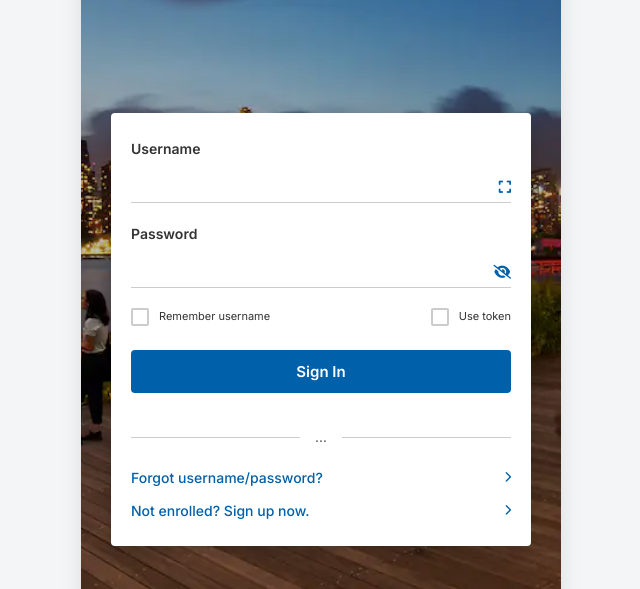
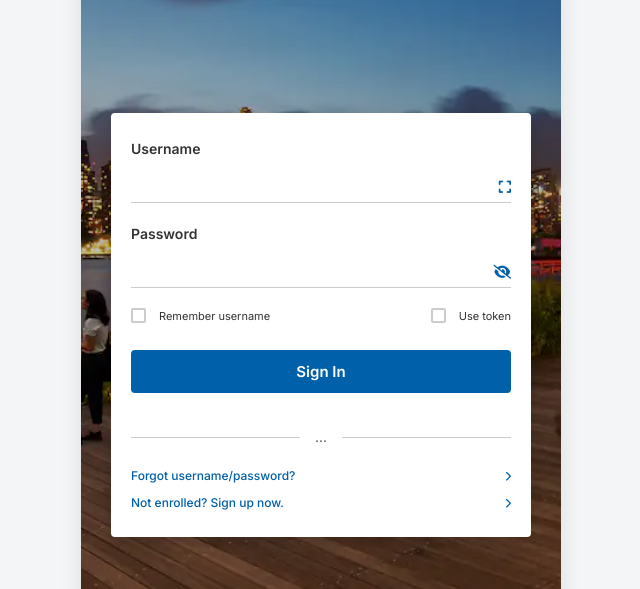
Before and after one commit to justinjayjay/chase, a plain HTML site: page login.html in a window 1280 px wide. Shown: the part 127-716 px from the top of the page, without its empty margins (319-959 px from the left). Drawn offline with Linux system fonts and the light colour scheme; files that its build step writes are made by us from their sources.

Commit message:
Update login.css

```diff
--- a/login.css
+++ b/login.css
@@ -183,8 +183,8 @@ body {
     position: absolute;
     top: 0;
     left: 0;
-    height: 18px;
-    width: 18px;
+    height: 15px;
+    width: 15px;
     background-color: transparent;
     border: 2px solid var(--border-color);
     border-radius: 2px;
@@ -277,13 +277,13 @@ body {
     margin-top: 20px;
     display: flex;
     flex-direction: column;
-    gap: 12px;
+    gap: 9px;
 }
 
 .card-link {
     color: var(--chase-blue);
     text-decoration: none;
-    font-size: 14px;
+    font-size: 12px;
     font-weight: 500;
     display: flex;
     align-items: center;
@@ -291,7 +291,7 @@ body {
 }
 
 .card-link i {
-    font-size: 11px;
+    font-size: 10px;
 }
 
 .card-link:hover {
```
